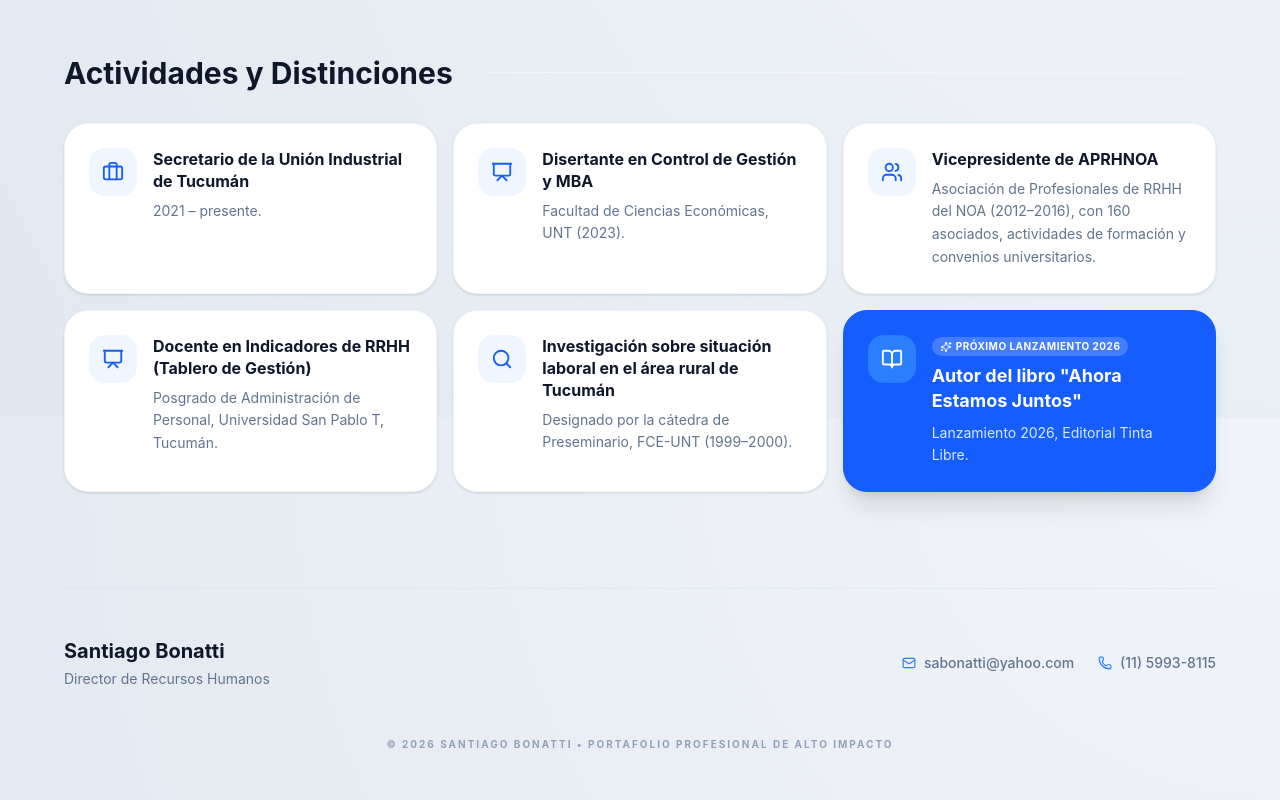
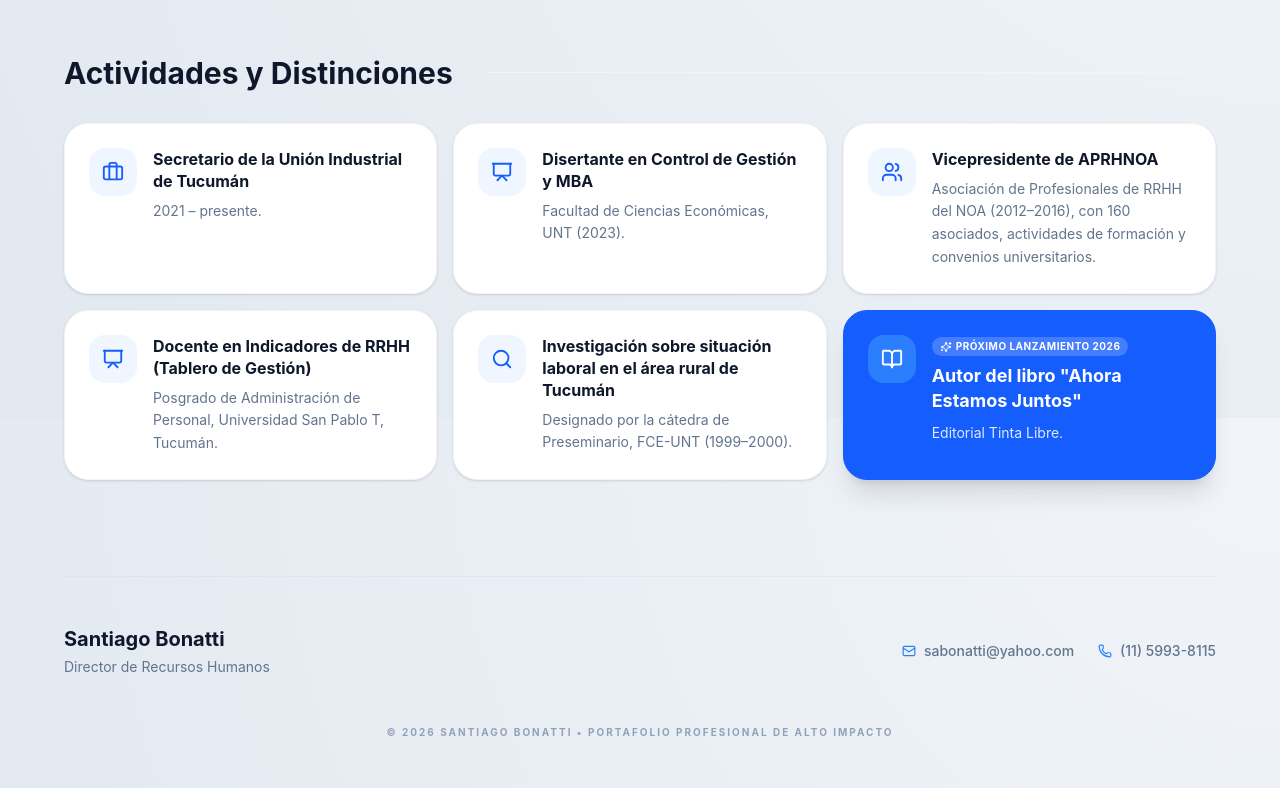
Before and after one commit to arieltecay/santiago-bonatti-portfolio, a React (Vite) app: page / in a window 1280 px wide. Shown: the part 4382-5182 px from the top of the page. Built offline with nearby package versions, Linux system fonts and the light colour scheme.

Commit message:
fix: update book detail in CV profile

```diff
--- a/src/data/cv-data.ts
+++ b/src/data/cv-data.ts
@@ -263,7 +263,7 @@ export const bonattiProfile: CVProfile = {
     {
       icon: 'book',
       title: 'Autor del libro "Ahora Estamos Juntos"',
-      detail: 'Lanzamiento 2026, Editorial Tinta Libre.',
+      detail: 'Editorial Tinta Libre.',
       featured: true,
     },
   ],
```
